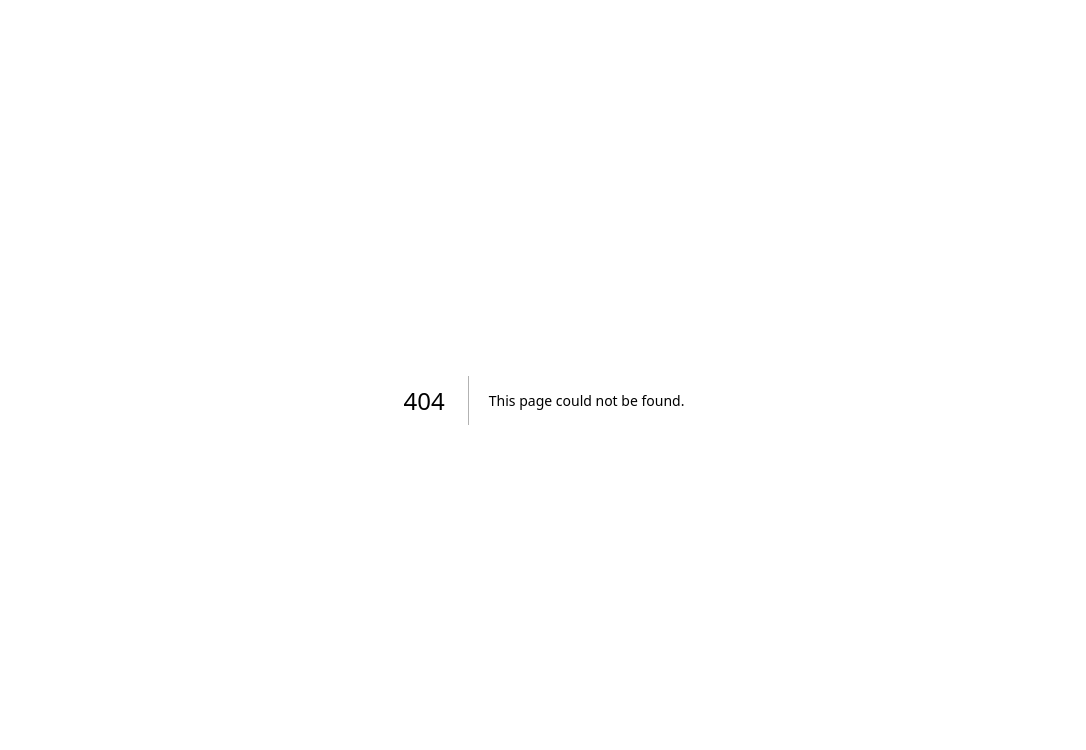
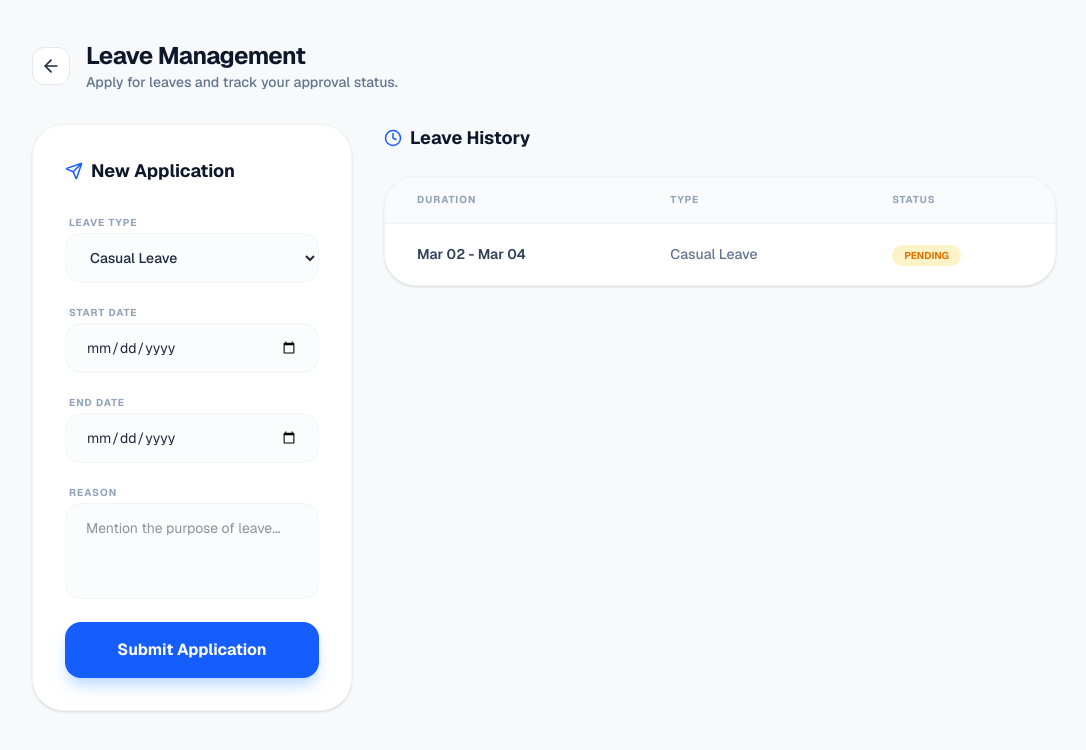
Before and after one commit to Dhruv26-k/kcp-attendance-system, a Next.js app in the folder attendance-frontend/: page /faculty/leaves in a window 1280 px wide. Before the commit this address had no page. Shown: the top 750 px of the page, without its empty margins (96-1182 px from the left). Built offline with nearby package versions, Linux system fonts and the light colour scheme.

Commit message:
Feature: Added Leave Requests module and updated Faculty Dashboard sidebar

```diff
--- a/attendance-frontend/src/app/faculty/dashboard/page.js
+++ b/attendance-frontend/src/app/faculty/dashboard/page.js
@@ -5,7 +5,7 @@ import Link from "next/link";
 import Image from "next/image";
 import {
   LayoutDashboard, Calendar, Settings, Bell, User,
-  Clock, Award, TrendingUp, PlayCircle, Info,
+  Clock, Award, TrendingUp, PlayCircle,
   Menu, X, Inbox, Loader2, LogOut
 } from "lucide-react";
 
@@ -93,9 +93,16 @@ export default function FacultyDashboard() {
           <Link href="/faculty/dashboard" className="flex items-center gap-3 px-4 py-3 bg-blue-50 text-blue-600 rounded-xl font-semibold">
             <LayoutDashboard size={18} /> Dashboard
           </Link>
+
           <Link href="/faculty/schedule" className="flex items-center gap-3 px-4 py-3 text-slate-500 hover:bg-slate-50 rounded-xl font-medium transition-colors">
             <Calendar size={18} /> My Schedule
           </Link>
+
+          {/* --- NEW: LEAVE REQUESTS MODULE --- */}
+          <Link href="/faculty/leaves" className="flex items-center gap-3 px-4 py-3 text-slate-500 hover:bg-slate-50 rounded-xl font-medium transition-colors">
+            <Inbox size={18} /> Leave Requests
+          </Link>
+
           <Link href="/faculty/settings" className="flex items-center gap-3 px-4 py-3 text-slate-500 hover:bg-slate-50 rounded-xl font-medium transition-colors">
             <Settings size={18} /> Settings
           </Link>
@@ -122,7 +129,7 @@ export default function FacultyDashboard() {
               </div>
               <div className="overflow-hidden">
                 <p className="text-xs font-bold text-slate-900 truncate tracking-tight">
-                  {isLoading ? "Syncing..." : facultyData ? facultyData.name : "Mock Person"}
+                  {isLoading ? "Syncing..." : facultyData ? facultyData.name : "Guest User"}
                 </p>
                 <p className="text-[10px] text-slate-500 truncate">
                   {facultyData ? facultyData.department : "Khalsa College"}
@@ -158,7 +165,7 @@ export default function FacultyDashboard() {
 
             <div className="flex flex-col md:flex-row md:items-end justify-between gap-4">
               <div>
-                {/* WELCOME MESSAGE (Switches from Mock to Real) */}
+                {/* WELCOME MESSAGE */}
                 <h1 className="text-2xl font-bold text-slate-900 tracking-tight">
                   Welcome back{facultyData ? `, ${facultyData.name.split(' ')[0]}` : ""}!
                 </h1>
--- /dev/null
+++ b/attendance-frontend/src/app/faculty/leaves/page.js
@@ -0,0 +1,137 @@
+"use client";
+
+import { useState, useEffect } from "react";
+import Link from "next/link";
+import { Send, Clock, Calendar, CheckCircle, XCircle, Loader2, ArrowLeft } from "lucide-react";
+
+export default function LeaveManagement() {
+  const [isSubmitting, setIsSubmitting] = useState(false);
+  const [leaveHistory, setLeaveHistory] = useState([]);
+
+  // Form States
+  const [formData, setFormData] = useState({
+    type: "Casual Leave",
+    startDate: "",
+    endDate: "",
+    reason: ""
+  });
+
+  // --- SUBMIT LEAVE TO BACKEND ---
+  const handleSubmit = async (e) => {
+    e.preventDefault();
+    setIsSubmitting(true);
+    const userId = localStorage.getItem("loggedInFacultyId");
+
+    try {
+      const response = await fetch(`${process.env.NEXT_PUBLIC_API_URL}/api/faculty/leaves/apply`, {
+        method: "POST",
+        headers: { "Content-Type": "application/json" },
+        body: JSON.stringify({ ...formData, userId }),
+      });
+
+      if (response.ok) {
+        alert("Leave request submitted for approval.");
+        setFormData({ type: "Casual Leave", startDate: "", endDate: "", reason: "" });
+      }
+    } catch (error) {
+      console.error("Leave submission error:", error);
+    } finally {
+      setIsSubmitting(false);
+    }
+  };
+
+  return (
+    <div className="min-h-screen bg-[#f8f9fb] p-6 md:p-10 pb-24 font-sans text-slate-800">
+      <div className="max-w-5xl mx-auto space-y-8">
+
+        {/* Header */}
+        <div className="flex items-center gap-4">
+          <Link href="/faculty/dashboard" className="p-2 bg-white border border-slate-200 rounded-xl hover:bg-slate-50 transition-colors">
+            <ArrowLeft size={20} />
+          </Link>
+          <div>
+            <h1 className="text-2xl font-bold text-slate-900 tracking-tight">Leave Management</h1>
+            <p className="text-slate-500 text-sm font-medium">Apply for leaves and track your approval status.</p>
+          </div>
+        </div>
+
+        <div className="grid grid-cols-1 lg:grid-cols-3 gap-8">
+
+          {/* Apply Form */}
+          <div className="lg:col-span-1 bg-white p-8 rounded-[32px] border border-slate-100 shadow-sm h-fit">
+            <h2 className="text-lg font-bold text-slate-900 mb-6 flex items-center gap-2">
+               <Send size={18} className="text-blue-600" /> New Application
+            </h2>
+            <form onSubmit={handleSubmit} className="space-y-4">
+              <div className="space-y-1.5">
+                <label className="text-[10px] font-bold text-slate-400 uppercase tracking-widest ml-1">Leave Type</label>
+                <select
+                  value={formData.type}
+                  onChange={(e) => setFormData({...formData, type: e.target.value})}
+                  className="w-full px-5 py-3.5 border border-slate-100 rounded-2xl text-sm focus:ring-2 focus:ring-blue-500 outline-none bg-slate-50/50 font-medium"
+                >
+                  <option>Casual Leave</option>
+                  <option>Medical Leave</option>
+                  <option>Duty Leave</option>
+                </select>
+              </div>
+
+              <div className="grid grid-cols-1 gap-4">
+                <div className="space-y-1.5">
+                  <label className="text-[10px] font-bold text-slate-400 uppercase tracking-widest ml-1">Start Date</label>
+                  <input type="date" required onChange={(e) => setFormData({...formData, startDate: e.target.value})} className="w-full px-5 py-3.5 border border-slate-100 rounded-2xl text-sm outline-none bg-slate-50/50" />
+                </div>
+                <div className="space-y-1.5">
+                  <label className="text-[10px] font-bold text-slate-400 uppercase tracking-widest ml-1">End Date</label>
+                  <input type="date" required onChange={(e) => setFormData({...formData, endDate: e.target.value})} className="w-full px-5 py-3.5 border border-slate-100 rounded-2xl text-sm outline-none bg-slate-50/50" />
+                </div>
+              </div>
+
+              <div className="space-y-1.5">
+                <label className="text-[10px] font-bold text-slate-400 uppercase tracking-widest ml-1">Reason</label>
+                <textarea
+                  required
+                  placeholder="Mention the purpose of leave..."
+                  onChange={(e) => setFormData({...formData, reason: e.target.value})}
+                  className="w-full px-5 py-3.5 border border-slate-100 rounded-2xl text-sm outline-none bg-slate-50/50 h-24 resize-none"
+                />
+              </div>
+
+              <button type="submit" disabled={isSubmitting} className="w-full bg-blue-600 text-white font-bold py-4 rounded-2xl hover:bg-blue-700 transition-all flex justify-center items-center gap-2 mt-2 shadow-lg shadow-blue-200">
+                {isSubmitting ? <Loader2 className="animate-spin" size={20} /> : "Submit Application"}
+              </button>
+            </form>
+          </div>
+
+          {/* History Section */}
+          <div className="lg:col-span-2 space-y-6">
+            <h2 className="text-lg font-bold text-slate-900 flex items-center gap-2">
+               <Clock size={18} className="text-blue-600" /> Leave History
+            </h2>
+            <div className="bg-white rounded-[32px] border border-slate-100 shadow-sm overflow-hidden">
+               <table className="w-full text-sm text-left">
+                  <thead className="text-[10px] text-slate-400 bg-slate-50 uppercase tracking-widest border-b border-slate-100">
+                    <tr>
+                      <th className="px-8 py-4">Duration</th>
+                      <th className="px-8 py-4">Type</th>
+                      <th className="px-8 py-4">Status</th>
+                    </tr>
+                  </thead>
+                  <tbody>
+                    <tr className="border-b border-slate-50 hover:bg-slate-50/50 transition-colors">
+                      <td className="px-8 py-5 font-semibold text-slate-700">Mar 02 - Mar 04</td>
+                      <td className="px-8 py-5 text-slate-500 font-medium">Casual Leave</td>
+                      <td className="px-8 py-5">
+                        <span className="px-3 py-1 bg-amber-100 text-amber-600 rounded-full text-[10px] font-bold uppercase">Pending</span>
+                      </td>
+                    </tr>
+                  </tbody>
+               </table>
+            </div>
+          </div>
+
+        </div>
+      </div>
+    </div>
+  );
+}
--- a/attendance-frontend/src/app/layout.js
+++ b/attendance-frontend/src/app/layout.js
@@ -12,8 +12,8 @@ const geistMono = Geist_Mono({
 });
 
 export const metadata = {
-  title: "Create Next App",
-  description: "Generated by create next app",
+  title: "KCP Attendance System",
+  description: "Facial Recognition Attendance System for Khalsa College Patiala",
 };
 
 export default function RootLayout({ children }) {
```
